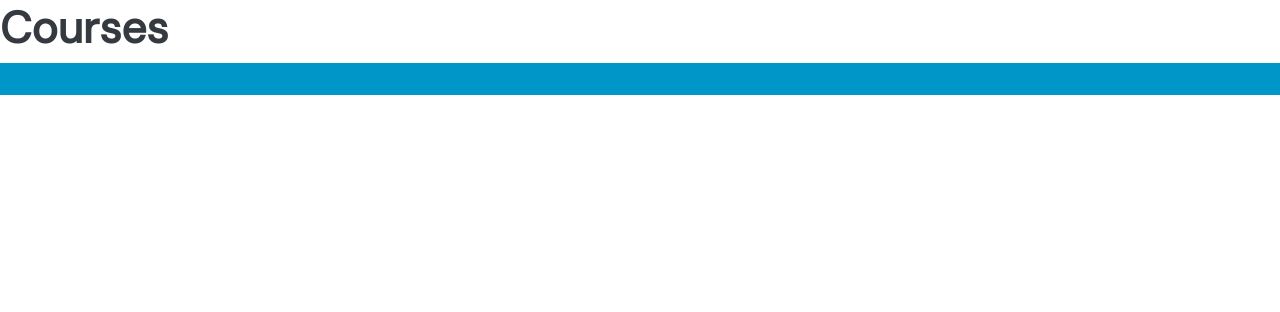
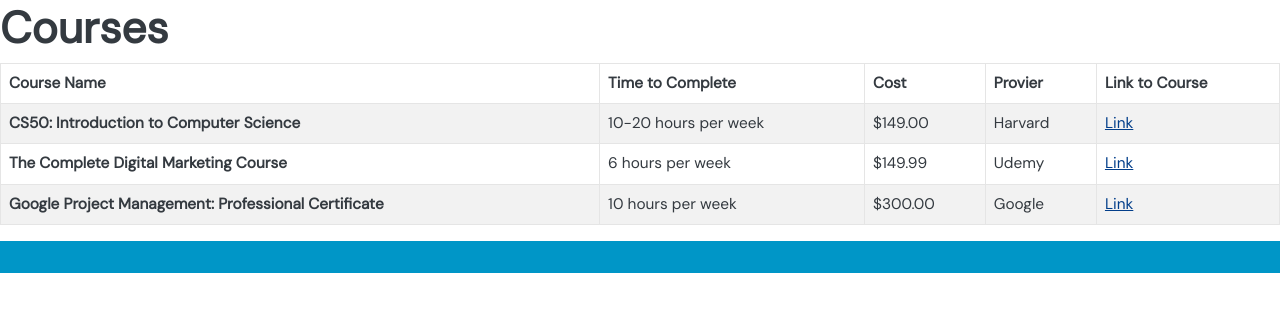
Before and after one commit to wresendiz1/JobsNMore, a Flask app: page /courses in a window 1280 px wide. Shown: the part 58-370 px from the top of the page. Run offline with Flask 3, Linux system fonts and the light colour scheme; some libraries are stand-ins or nearby versions.

Commit message:
Rough Draft of courses page

```diff
--- a/main.py
+++ b/main.py
@@ -14,13 +14,15 @@
     {'City':'San Francisco', 'State':'CA', 'Unemployment':'8', 'Salary':'$63,250', 'Rent':'$1,600'},\
     {'City':'Chicago', 'State':'IL', 'Unemployment':'7.5', 'Salary':'$61,500', 'Rent':'$1,550'}]
 
-course = [{'Name':'', 'Time':'', 'Cost':'', 'Provider':'', 'Link':''}]
+course = [{'Name':'CS50: Introduction to Computer Science', 'Time':'10-20 hours per week', 'Cost':'$149.00', 'Provider':'Harvard', 'Link':'https://pll.harvard.edu/course/cs50-introduction-computer-science?delta=0'},\
+    {'Name':'The Complete Digital Marketing Course', 'Time':'6 hours per week', 'Cost':'$149.99', 'Provider':'Udemy', 'Link':'https://www.udemy.com/course/learn-digital-marketing-course/'},\
+    {'Name':'Google Project Management: Professional Certificate', 'Time':'10 hours per week', 'Cost':'$300.00', 'Provider':'Google', 'Link':'https://www.coursera.org/professional-certificates/google-project-management?utm_source=google&utm_medium=institutions&utm_campaign=gwgsite-gDigital-paidha-sem-sk-gen-exa-glp-null&_ga=2.75832981.1032362299.1676326416-957183620.1676326416&_gac=1.122856953.1676326423.CjwKCAiA3KefBhByEiwAi2LDHMn3d5dlkyBfBWUoU4Uco7Tx4O2yb-hR1ZNVxSkvggxK4tupjyDC3hoCFpIQAvD_BwE'}]
 
 #These are the headers of the tables
 job_headers = ['Job Title', 'Company', 'Location', 'Link to Application', 'Job Posting Date']
 skill_headers = ['Skill Name', 'Certifications', 'Skill Type', 'Industries']
 location_headers = ['City', 'State', 'Unemployment Rent', 'Average Salary', 'Average Rent']
-cousre_headers = ['Course Name', 'Time to Complete', 'Cost', 'Provier', 'Link to Course']
+course_headers = ['Course Name', 'Time to Complete', 'Cost', 'Provier', 'Link to Course']
 
 def create_app():
 
@@ -47,7 +49,7 @@
 
 	@app.route('/courses')
 	def courses():
-		return render_template('courses.html')
+		return render_template('courses.html', course = course, headers =course_headers)
 
 	@app.route('/locations')
 	def location():
--- a/templates/courses.html
+++ b/templates/courses.html
@@ -2,8 +2,29 @@
 {% block content %}
 <title>{%block title%}Courses{%endblock%}</title>
 
+    <h1>Courses</h1>
+    <div class="Card"></div>
+        <table class="table table-bordered table-striped">
+            <thead>
+                <tr>
+                    {% for i in headers %}
+                    <th scope="col">{{i}}</th>
+                    {% endfor %}
+                </tr>
+            </thead>
+            <tbody>
+                {% for i in course %}
+                    <tr>
+                        <th scope="row">{{i.Name}}</th>
+                        <td>{{i.Time}}</td>
+                        <td>{{i.Cost}}</td>
+                        <td>{{i.Provider}}</td>
+                        <td><a href="{{i.Link}}">Link</a></td>
 
-
-    <h1>Courses</h1>
+                    </tr>
+                {% endfor %}
+            </tbody>
+        </table>
+    </div>
 
 {% endblock %}
```
